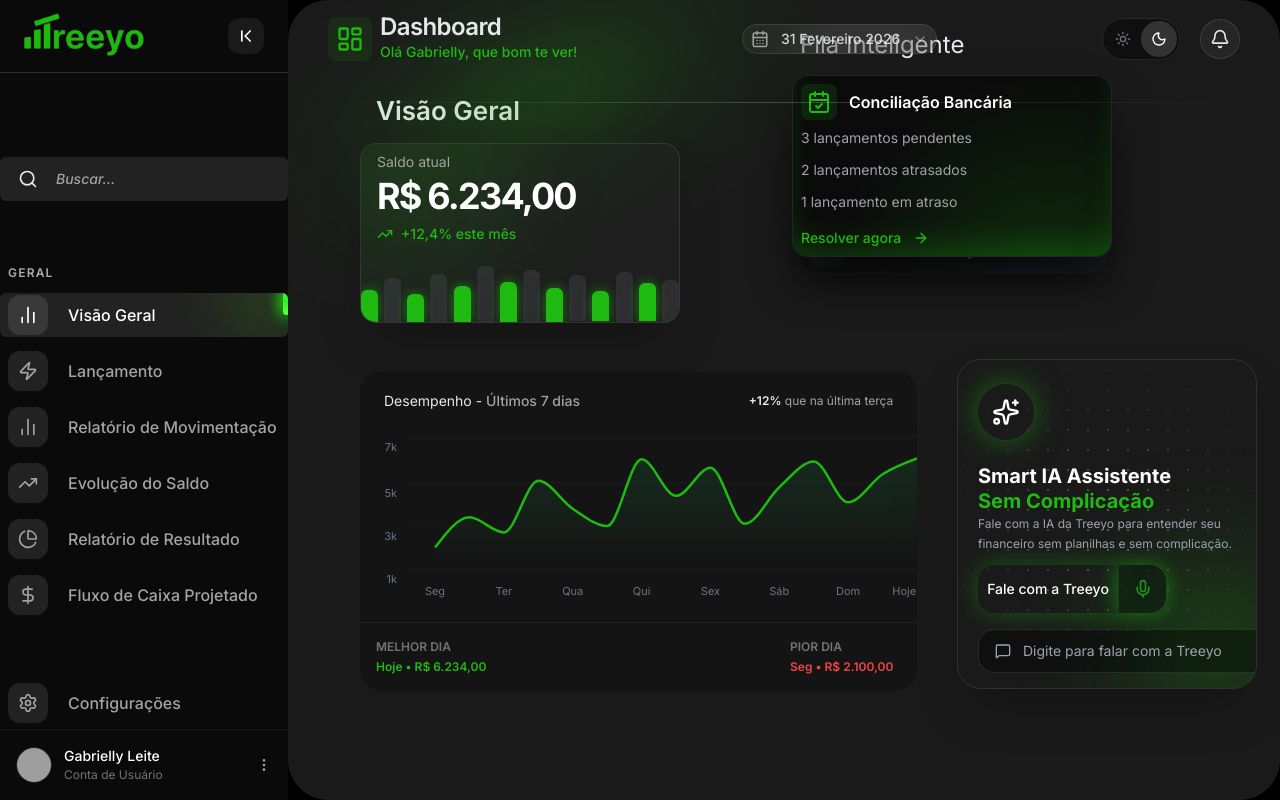
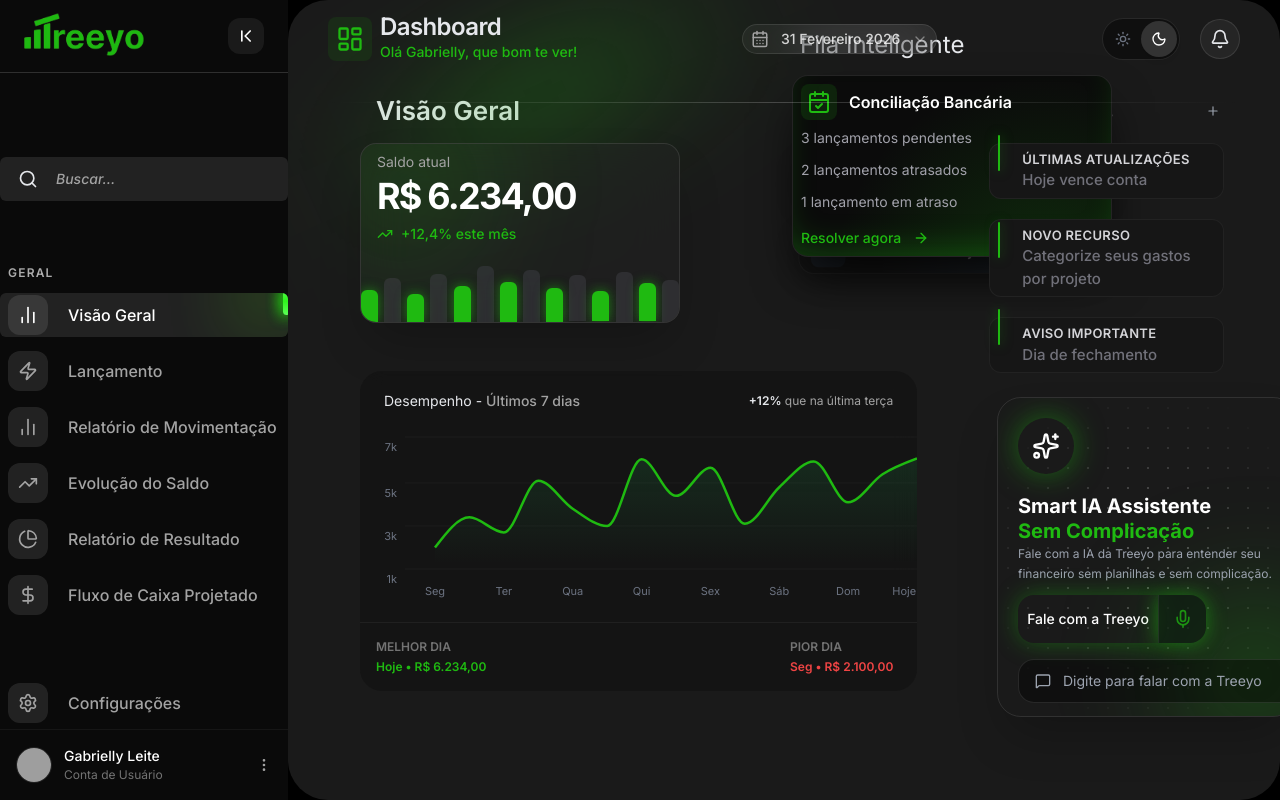
Before and after one commit to gabriellyleitedev/treeyo-dashboard-saas, a React (Vite) app: page /visao-geral in a window 1280 px wide. Built offline with nearby package versions, Linux system fonts and the light colour scheme; grey boxes are pictures that could not be loaded.

Commit message:
Adicionando lembretes no visão geral

```diff
--- a/src/components/CardsStack.jsx
+++ b/src/components/CardsStack.jsx
@@ -54,7 +54,7 @@ export default function CardsStack() {
 
   return (
     <div className="relative w-full md:max-w-[360px] max-w-[320px] h-full transition-all duration-300 ease-in-out">
-      <div className="px-2  md:px-2 p-6 pt-0 md:p-3.5">
+      <div className="px-2 md:px-2 p-6 pt-0 md:p-3.5">
         <h1 className="text-gray-200 font-normal text-2xl ">
           Fila Inteligente
         </h1>
--- a/src/components/DRE/DREChart.jsx
+++ b/src/components/DRE/DREChart.jsx
@@ -2,8 +2,7 @@ import React from "react";
 import { motion } from "framer-motion";
 import { BarChart, Bar, XAxis, LabelList, ResponsiveContainer, CartesianGrid, Tooltip } from "recharts";
 import { Cell } from "recharts";
-import { style } from "framer-motion/client";
-import { pt } from "date-fns/locale";
+
 
 const mesAtual = new Date().getMonth() // Obtém o mês atual (0-11) Array
 
@@ -14,10 +13,11 @@ const cores = {
 }
 
 const data = [
-    { mes: "Jan", saldo: 2100 }, { mes: "Fev", saldo: 2500 }, { mes: "Mar", saldo: 1800 },
-    { mes: "Abr", saldo: 2800 }, { mes: "Mai", saldo: 2200 }, { mes: "Jun", saldo: 2600 },
-    { mes: "Jul", saldo: 2300 }, { mes: "Ago", saldo: 2500 }, { mes: "Set", saldo: 2100 },
-    { mes: "Out", saldo: 2400 }, { mes: "Nov", saldo: 2700 }, { mes: "Dez", saldo: 3000 },
+    { mes: "Jan", saldo: 2100 },
+    { mes: "Fev", saldo: 2500 },
+    { mes: "Mar", saldo: 1800 },
+    { mes: "Abr", saldo: 2800 },
+    { mes: "Mai", saldo: 2200 },
 ]
 
 const mesAtivoIndex = 3;
@@ -38,17 +38,20 @@ const CustomTooltip = ({ active, payload, label }) => {
 
 // Componente para renderizar o ponto de luz (DOT)
 const RenderCustomLabel = (props) => {
-    const { x, y, width, index } = props;
+    const { x, y, width, index, value } = props;
     if (index !== mesAtivoIndex) return null;
 
     return (
         <g>
-            {/* Brilho externo (glow) */}
-            <circle cx={x + width / 2} cy={y + 10} r={6} fill="#1fba11" filter="url(#dotGlow)" />
-            {/* Ponto branco central nítido */}
-            <circle cx={x + width / 2} cy={y + 10} r={2.5} fill="white" />
+            {/* O círculo branco precisa ser pequeno (r=2 ou 3) para parecer um brilho real */}
+            <circle cx={x + width / 2} cy={y} r={3} fill="white" filter="url(#dotGlow)" />
 
+            {/* Texto fixo: Comunicação direta sem depender de hover */}
+            <text x={x + width / 2} y={y - 15} fill="white" fontSize="12" textAnchor="middle" fontWeight="bold">
+                R$ {value.toLocaleString()}
+            </text>
         </g>
+
     )
 }
 const DREChart = () => {
@@ -77,8 +80,8 @@ const DREChart = () => {
                                 <stop offset="100%" stopColor="#1fba11" stopOpacity={0} />
                             </linearGradient>
 
-                            <filter id="glow" x="-50%" y="-20%" width="200%" height="160%">
-                                <feGaussianBlur stdDeviation="6" result="blur" />
+                            <filter id="dotGlow" x="-50%" y="-20%" width="200%" height="160%">
+                                <feGaussianBlur stdDeviation="2" result="blur" />
                                 <feMerge>
                                     <feMergeNode in="blur" />
                                     <feMergeNode in="SourceGraphic" />
@@ -96,12 +99,12 @@ const DREChart = () => {
 
                         <Tooltip content={<CustomTooltip />} cursor={false} />
 
-                        <Bar dataKey="saldo" radius={[6, 6, 0, 0]} barSize={40} isAnimationActive={true} animationDuration={800}>
+                        <Bar dataKey="saldo" radius={[8, 8, 0, 0]} barSize={48}>
+                            {/* O Recharts vai iterar sobre os dados e passar as coordenadas para sua função */}
+                            <LabelList content={<RenderCustomLabel  />} />
+
                             {data.map((entry, index) => (
-
-                                <Cell key={index}
-                                    // ID correto aqui: barGradient
-                                    fill={index === mesAtivoIndex ? "url(#barGradient)" : "rgba(255,255,255,0.05)"}
+                                <Cell key={index} fill={index === mesAtivoIndex ? "url(#barGradient)" : "rgba(255,255,255,0.05)"}
                                     stroke={index === mesAtivoIndex ? "none" : "rgba(255,255,255,0.02)"}
                                     strokeWidth={1}
                                     style={{
@@ -109,8 +112,8 @@ const DREChart = () => {
                                         transition: "all 0.5s ease"
                                     }}
                                 />
+
                             ))}
-
                         </Bar>
 
                     </BarChart>
--- a/src/components/RemindersPanel.jsx
+++ b/src/components/RemindersPanel.jsx
@@ -40,7 +40,7 @@ export default function RemindersPanel() {
   }
 
   return (
-    <div className="flex flex-col gap-4 w-full max-w-[300px]">
+    <div className="flex flex-col gap-4 w-full max-w-[300px] !ml-4">
 
       {/* HEADER */}
       <div className="flex items-center justify-between px-1">
--- a/src/components/TreeyoAssistant.jsx
+++ b/src/components/TreeyoAssistant.jsx
@@ -3,12 +3,12 @@ import { Sparkles, Mic, MessageSquare } from 'lucide-react';
 
 const TreeyoAssistant = () => {
     return (
-        <div className="flex flex-col md:justify-start w-full md:items-start items-center p-4 lg:pt-6 ">
+        <div className="flex flex-col md:justify-start w-full md:items-start items-center p-6">
 
             {/* Card Principal */}
-            <div className="relative overflow-hidden  w-full
+            <div className="relative overflow-hidden w-full
             md:max-w-[300px] md:min-h-[360px]
-            lg:w-[310px] lg:min-h-[330px]
+            lg:w-[310px] lg:min-h-[320px]
             max-w-[280px]
             min-h-[340px]
 
@@ -29,15 +29,15 @@ const TreeyoAssistant = () => {
 
                 <div className="relative z-10 flex flex-col h-full">
 
-                    <div className="flex-1 flex flex-col justify-end py-4 px-4 lg:px-5 lg:py-6">
+                    <div className="flex-1 flex flex-col justify-end py-4 px-4 lg:px-5 lg:py-5">
                         <div className="w-14 h-14 rounded-full bg-gradient-to-br from-[#1fba11] to-[#0d5c08] flex items-center justify-center shadow-[0_0_30px_rgba(31,186,17,0.5)]">
                             <Sparkles className="text-white w-7 h-7" />
                         </div>
                     </div>
 
                     {/* TEXTO */}
-                    <div className="mt-auto md:py-6 md:px-5 px-4 pb-4 lg:py-3 lg:pt-0">
-                        <h3 className="text-white text-xl font-bold leading-tight">
+                    <div className="mt-auto md:py-6 md:px-5 px-5 pb-4 lg:py-3 lg:pt-0">
+                        <h3 className="text-white text-xl md:!-mt-1 pt-1 font-bold leading-tight">
                             <h1>Smart IA Assistente</h1>
                             <span className="text-[#1fba11] ">Sem Complicação</span>
                         </h3>
--- a/src/pages/Dre.jsx
+++ b/src/pages/Dre.jsx
@@ -185,9 +185,9 @@ const Dre = () => {
                     {/* SEÇÃO DE CARDS */}
                     <motion.div variants={itemVariants} className="w-full flex flex-col gap-4 md:gap-6">
 
-                        <div className="flex flex-col lg:flex-row gap-6 w-full ">
+                        <div className="flex flex-col lg:flex-cols-2 gap-12 w-full ">
 
-                            <div className="grid grid-cols-2 gap-4 md:gap-4 md:pt-4 pt-6 w-full md:max-w-[700px] lg:w-[450px] justify-center">
+                            <div className="grid grid-cols-4 gap-4 md:gap-4 md:pt-4 pt-6 w-full justify-center">
 
                                 <DRECard
                                     title="Entradas"
--- a/src/pages/VisaoGeral.jsx
+++ b/src/pages/VisaoGeral.jsx
@@ -134,10 +134,9 @@ function VisaoGeral() {
                         <CardsStack />
                     </div>
 
-
-
-                    <div className="lg:col-span-4 flex flex-col self-start lg:pt-[12rem] pt-[14rem] md:pt-4">
-
+                    {/* COLUNA DIREITA */}
+                    <div className="lg:col-span-4 flex flex-col lg:!-mt-16 pt-[16rem] self-start md:pt-4 lg:!ml-8 items-center lg:items-start gap-16 lg:gap-0">
+                        <RemindersPanel />
                         <TreeyoAssistant />
                     </div>
 
```
